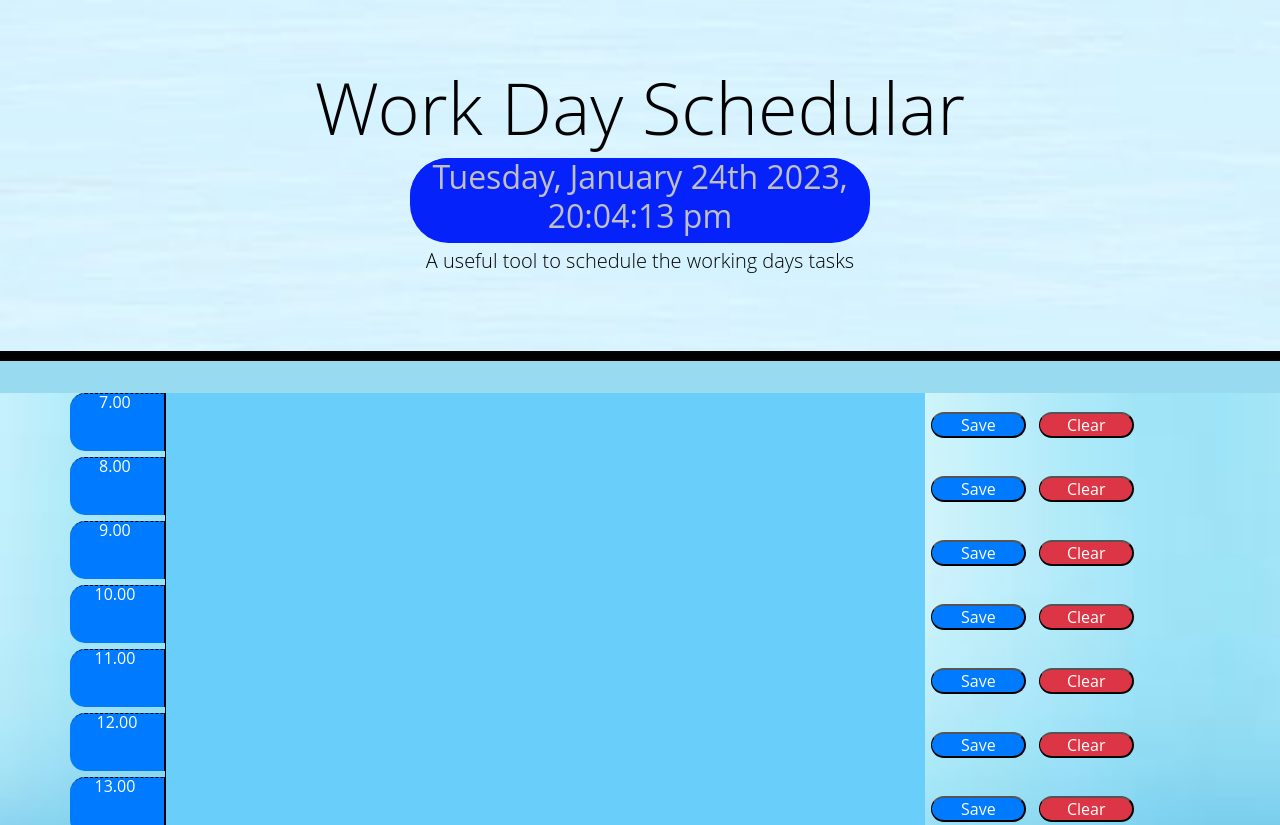
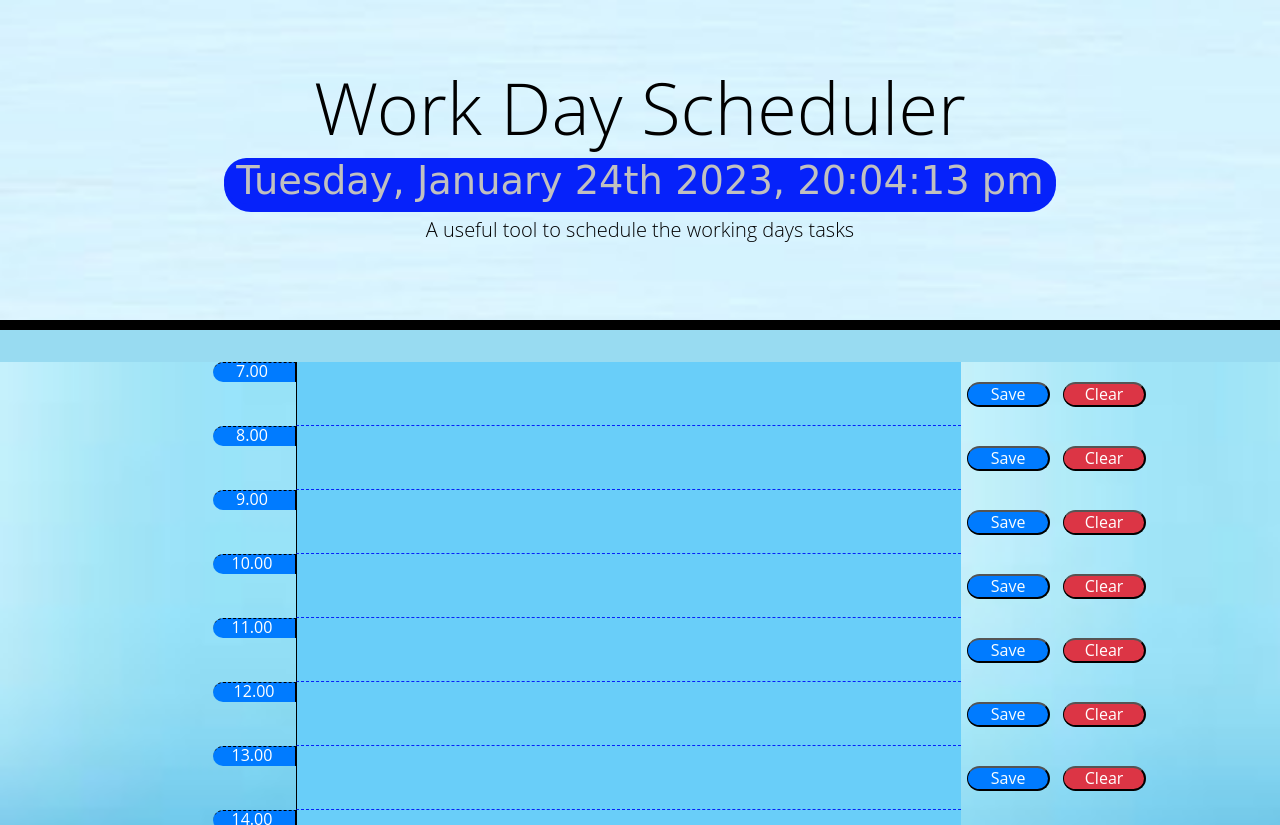
Before and after one commit to IanMilli/Daily-Work-Schedule, a plain HTML site: page index.html in a window 1280 px wide. Shown: the top 825 px of the page. Drawn offline with nearby package versions, Linux system fonts and the light colour scheme.

```diff
--- a/assets/css/index.css
+++ b/assets/css/index.css
@@ -2,15 +2,16 @@ body {
   font-family: 'Open Sans', sans-serif;
   font-size: 16px;
   line-height: 1;
-  margin: auto;
   background-color: rgb(152, 219, 241);
 }
 h2{
   color: silver;
+  font-size: 3vw;
+  font-family: cursive;
   display: inline-block;
   background-color: rgb(6, 34, 250);
   border-radius: 3vw;
-  width:36vw;
+  width:65vw;
 }
 
 
@@ -55,13 +56,15 @@ textarea {
   border-right: 1px solid black;
   border-top-left-radius: 15px;
   border-bottom-left-radius: 15px;
-  height: 4.5vw;
+  height: 1.5vw;
+
 
 }
 
 .row {
   white-space: pre-wrap;
   height: 5vw;
+  margin-left: 10vw;
 
 }
 
--- a/index.html
+++ b/index.html
@@ -14,7 +14,7 @@
 
 <body>
     <header class="jumbotron">
-        <h1 class="display-3">Work Day Schedular </h1>
+        <h1 class="display-3">Work Day Scheduler </h1>
         <h2 class="currentDayTime"></h2>
         <p class="lead">A useful tool to schedule the working days tasks</p>
         <p id="currentDay" class="lead"></p>
```
Also changed, not shown: 1 other file.
